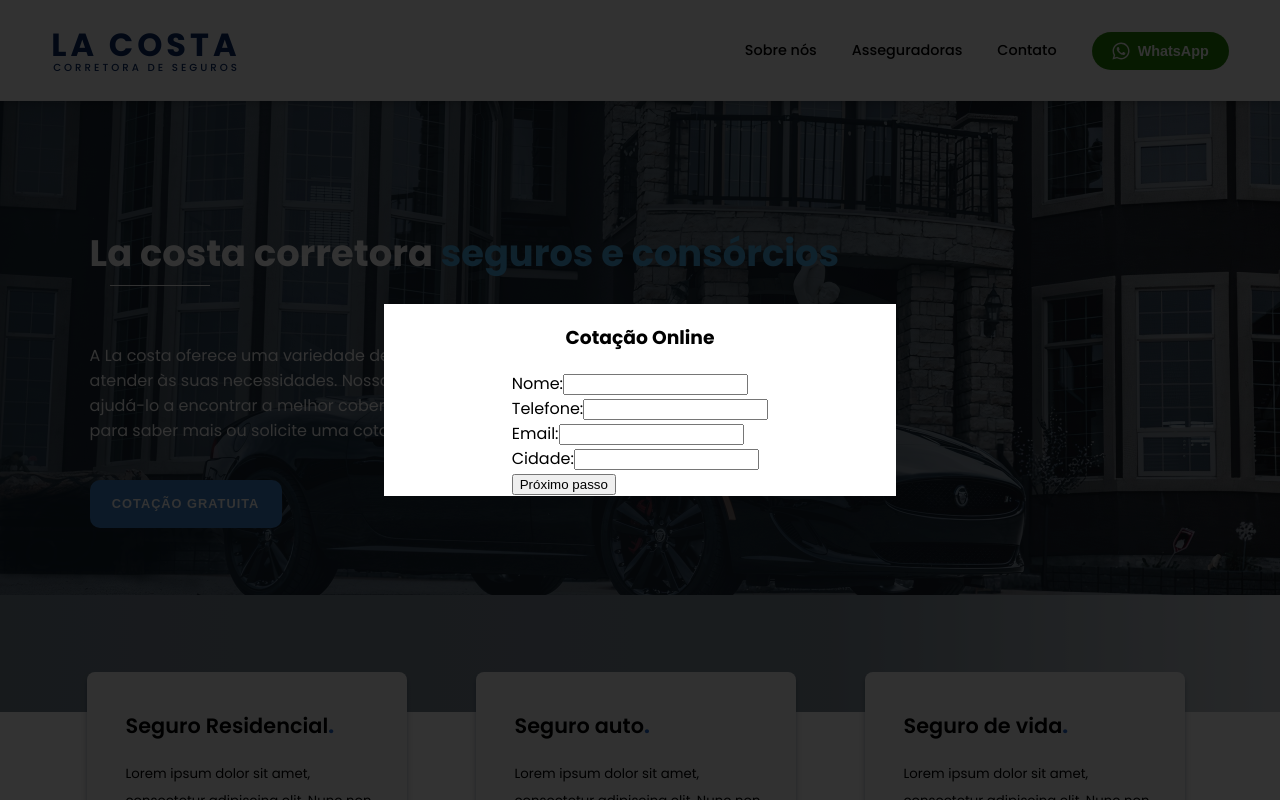
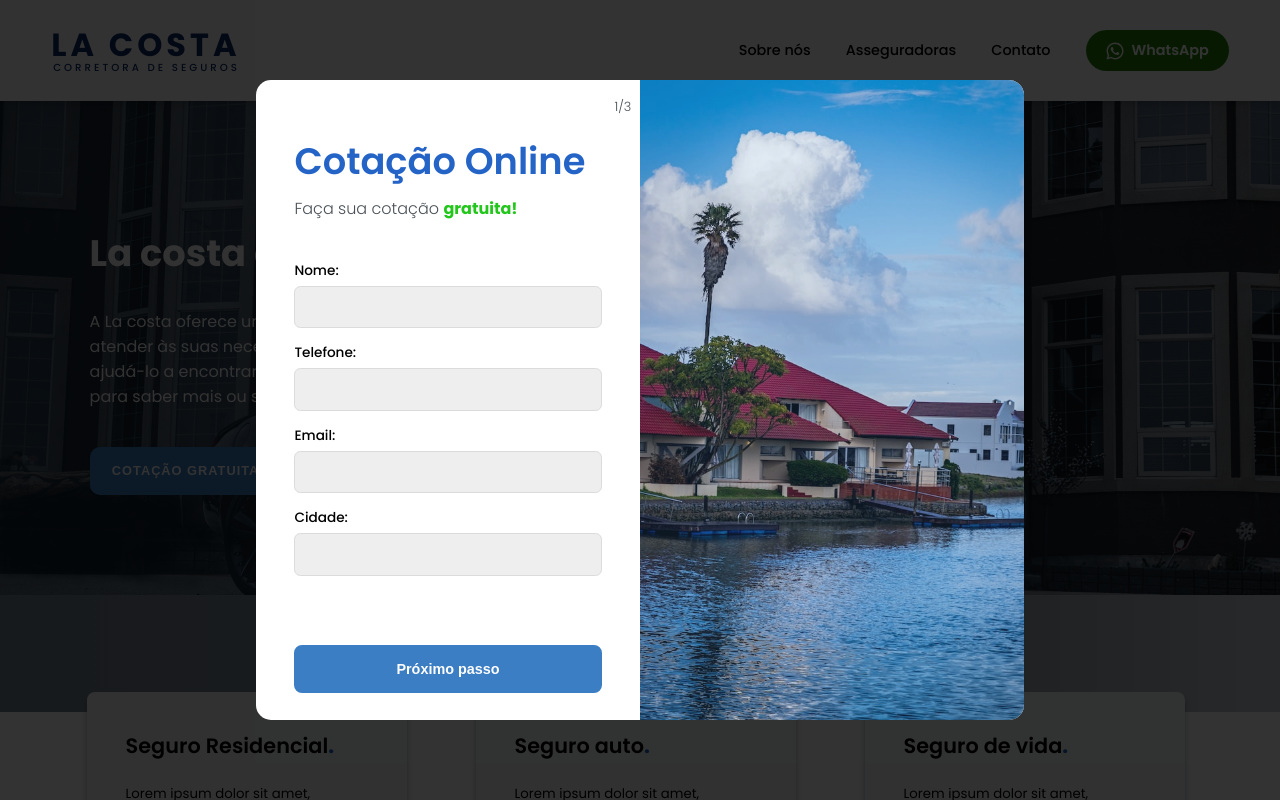
Before and after one commit to ThiagoC0STA/lacosta-corretora, a Next.js app: page / in a window 1280 px wide. Both pictures are taken after a click on the button "COTAÇÃO GRATUITA". Shown: the top 800 px of the page. Built offline with nearby package versions, Linux system fonts and the light colour scheme; a web font is replaced by a local one.

Commit message:
Final version desktop design

```diff
--- a/components/ContactForm/ContactForm.tsx
+++ b/components/ContactForm/ContactForm.tsx
@@ -21,21 +21,33 @@ const ContactForm = () => {
         <form>
           <h1>Entre em contato</h1>
           <p>Responderemos assim que possível</p>
+          <div className="inputs">
             <div>
               <label htmlFor="nome">Nome:</label>
               <input type="text" id="nome" name="nome" />
+            </div>
+            <div>
               <label htmlFor="sobrenome">Sobrenome:</label>
               <input type="text" id="sobrenome" name="sobrenome" />
+            </div>
+            <div>
               <label htmlFor="telefone">Telefone:</label>
               <input type="tel" id="telefone" name="telefone" />
+            </div>
+            <div>
+              <label htmlFor="email">Email:</label>
+              <input type="email" id="email" name="email" />
+            </div>
+            <div>
               <label htmlFor="mensagem">Mensagem:</label>
               <textarea id="mensagem" name="mensagem"></textarea>
+            </div>
           </div>
           <button type="submit">Enviar</button>
         </form>
 
         <figure>
-          <Image src={Contactformimg} alt="contato" quality={100} />
+          <Image src={Contactformimg} alt="contato" />
         </figure>
       </ContactComponent>
     </FormDiv>
--- a/components/ContactForm/styled.tsx
+++ b/components/ContactForm/styled.tsx
@@ -1,4 +1,9 @@
-import styled from "styled-components";
+import styled, { keyframes } from "styled-components";
+
+const fadeIn = keyframes`
+  from { opacity: 0; }
+  to { opacity: 1; }
+`;
 
 export const ContactComponent = styled.div`
   width: 70vw;
@@ -8,10 +13,69 @@ export const ContactComponent = styled.div`
   align-items: start;
   justify-content: space-between;
   border-radius: 15px;
+  animation: ${fadeIn} 0.5s cubic-bezier(0.65, 0.05, 0.36, 1);
 
   form {
-    width: 35vw;
-    padding: 8vh 4vw;
+    width: 40vw;
+    padding: 8vh 3vw;
+
+    .inputs {
+      margin-top: 40px;
+      display: flex;
+      width: 100%;
+      flex-direction: row;
+      flex-wrap: wrap;
+      gap: 20px 30px;
+      width: 100%;
+
+      input,
+      textarea {
+        border: 1px solid rgb(219, 219, 219);
+        font-size: 1rem;
+        padding: 0.8rem;
+        border-radius: 0.4rem;
+        background-color: rgb(238, 238, 238);
+      }
+
+      textarea {
+        max-height: 120px;
+        max-width: 485px;
+      }
+
+      label {
+        font-size: 0.85rem;
+        color: var(--b10);
+      }
+
+      input {
+        transition: all 0.2s ease 0s;
+      }
+
+      div {
+        display: flex;
+        flex-direction: column;
+      }
+    }
+
+    button {
+      background: var(--b2);
+      margin-left: 21.3vw;
+      border-radius: 8px;
+      padding: 1.7vh 3vw;
+      margin-top: 50px;
+      font-weight: 600;
+      font-size: 0.9rem;
+      color: var(--g1);
+      border: 2px solid var(--b2);
+      cursor: pointer;
+      transition: all ease 0.4s;
+
+      :hover {
+        background-color: transparent;
+        color: var(--b7);
+        border: 2px solid var(--b7);
+      }
+    }
 
     h1 {
       color: var(--b3);
--- a/components/E__export.ts
+++ b/components/E__export.ts
@@ -16,6 +16,7 @@ export { default as QuotationForm } from "./QuotationForm/QuotationForm";
 export { default as MainBanner } from "/public/assets/main-banner.jpg";
 export { default as FamilyPicture } from "/public/assets/family.jpg";
 export { default as Contactformimg } from "/public/assets/contactformimg.jpg";
+export { default as Quotationformimg } from "/public/assets/quotationformimg.jpg";
 export { default as Banner2Image } from "/public/assets/banner2.jpg";
 
 export { default as WhatsApp } from "/public/assets/whatsapp.svg";
--- a/components/Header/Header.tsx
+++ b/components/Header/Header.tsx
@@ -6,7 +6,7 @@ import Link from "next/link";
 import { Contexts } from "../../contexts/GlobalContext";
 
 const Header = () => {
-  const { mobile, setContactForm} = useContext(Contexts);
+  const { mobile, setContactForm } = useContext(Contexts);
 
   return (
     <HeaderComponent>
@@ -18,10 +18,13 @@ const Header = () => {
         <Link href="#about">Sobre nós</Link>
         <Link href="#insurers">Asseguradoras</Link>
         <a onClick={() => setContactForm(true)}>Contato</a>
-        <button>
+        <Link
+          href="https://wa.me/5541991751000?text=Ol%C3%A1%2C%20vim%20pelo%20site%20da%20Lacosta%2C%20tudo%20bem%3F"
+          target="_blank"
+        >
           <Image src={WhatsApp} alt="Whatsapp" />
           WhatsApp
-        </button>
+        </Link>
       </nav>
     </HeaderComponent>
   );
--- a/components/Header/styled.tsx
+++ b/components/Header/styled.tsx
@@ -49,7 +49,7 @@ export const HeaderComponent = styled.header`
     align-items: center;
     gap: 35px;
 
-    button {
+    a:last-child {
       display: flex;
       align-items: center;
       padding: 10px 20px;
--- a/components/Main/styled.tsx
+++ b/components/Main/styled.tsx
@@ -30,25 +30,13 @@ export const MainComponent = styled.main`
     color: var(--g1);
     font-style: normal;
     font-weight: 700;
-
-    strong {
-      color: #4ca9df;
-    }
-
-    ::before {
-      content: "";
-      width: 100px;
-      height: 1px;
-      background-color: var(--g1);
-      position: absolute;
-      margin: 60px 0 0 20px;
-    }
   }
 
   h2 {
     font-size: var(--p1);
     max-width: 43vw;
     font-weight: 400;
+    margin-top: -20px;
   }
 
   button {
--- a/components/ProductsCaroussel/styled.tsx
+++ b/components/ProductsCaroussel/styled.tsx
@@ -3,7 +3,7 @@ import styled from "styled-components";
 export const ProductsCarousselComponent = styled.section`
   padding: 0 4vw 0 4.8vw;
   width: 100%;
-  margin-top: -6vh;
+  margin-top: -3.5vh;
 
   .slick-dots {
     bottom: -8vh;
--- a/components/QuotationForm/QuotationForm.tsx
+++ b/components/QuotationForm/QuotationForm.tsx
@@ -1,5 +1,7 @@
+import Image from "next/image";
 import React, { useContext, useState } from "react";
 import { Contexts } from "../../contexts/GlobalContext";
+import { Quotationformimg } from "../E__export";
 import { FormComponent, FormDiv, LabelsDiv } from "./styled";
 
 interface FormData {
@@ -51,8 +53,6 @@ const QuotationForm: any = () => {
                 onChange={handleChange}
                 required
               />
-            </div>
-            <div>
               <label htmlFor="telephone">Telefone:</label>
               <input
                 type="text"
@@ -62,8 +62,6 @@ const QuotationForm: any = () => {
                 onChange={handleChange}
                 required
               />
-            </div>
-            <div>
               <label htmlFor="email">Email:</label>
               <input
                 type="email"
@@ -73,8 +71,6 @@ const QuotationForm: any = () => {
                 onChange={handleChange}
                 required
               />
-            </div>
-            <div>
               <label htmlFor="city">Cidade:</label>
               <input
                 type="text"
@@ -85,9 +81,11 @@ const QuotationForm: any = () => {
                 required
               />
             </div>
-            <button type="button" onClick={() => setCurrentStep(2)}>
-              Próximo passo
-            </button>
+            <div>
+              <button style={{ width: "100%"}} type="button" onClick={() => setCurrentStep(2)}>
+                Próximo passo
+              </button>
+            </div>
           </LabelsDiv>
         );
       case 2:
@@ -128,8 +126,6 @@ const QuotationForm: any = () => {
                 onChange={handleChange}
                 required
               />
-            </div>
-            <div>
               <label htmlFor="telephone">Telefone:</label>
               <input
                 type="text"
@@ -140,13 +136,12 @@ const QuotationForm: any = () => {
                 required
               />
             </div>
-
             <div>
               <button type="button" onClick={() => setCurrentStep(2)}>
                 Passo anterior
               </button>
               <button type="submit" onClick={() => handleSubmit}>
-                Enviar
+                Enviar cotação
               </button>
             </div>
           </LabelsDiv>
@@ -159,10 +154,17 @@ const QuotationForm: any = () => {
   return modalForm ? (
     <FormDiv className="myModal" onClick={handleCloseModal}>
       <FormComponent>
-        <div>
-          <h3>Cotação Online</h3>
-        </div>
-        <form onSubmit={handleSubmit}>{renderStep()}</form>
+        <form onSubmit={handleSubmit}>
+          <div>
+            <h3>Cotação Online</h3>
+            <p>{currentStep}/3</p>
+            <p>Faça sua cotação <strong>gratuita!</strong></p>
+          </div>
+          {renderStep()}
+        </form>
+        <figure>
+          <Image src={Quotationformimg} alt="contato" quality={100} />
+        </figure>
       </FormComponent>
     </FormDiv>
   ) : (
--- a/components/QuotationForm/styled.tsx
+++ b/components/QuotationForm/styled.tsx
@@ -1,4 +1,9 @@
-import styled from "styled-components";
+import styled, { keyframes } from "styled-components";
+
+const fadeIn = keyframes`
+  from { opacity: 0; }
+  to { opacity: 1; }
+`;
 
 export const FormDiv = styled.div`
   background-color: rgba(0, 0, 0, 0.8);
@@ -11,21 +16,136 @@ export const FormDiv = styled.div`
   align-items: center;
   justify-content: center;
   z-index: 999;
+  animation: ${fadeIn} 0.3s cubic-bezier(0.65, 0.05, 0.36, 1);
 `;
 
 export const FormComponent = styled.div`
-  width: 40vw;
-  min-height: 20vh;
+  width: 60vw;
+  height: 80vh;
   display: flex;
-  flex-direction: column;
-  align-items: center;
-  justify-content: flex-start;
+  align-items: flex-start;
+  justify-content: center;
   background-color: #fff;
+  border-radius: 15px;
+  animation: ${fadeIn} 0.5s cubic-bezier(0.65, 0.05, 0.36, 1);
 
   form {
     display: flex;
     flex-direction: column;
+    width: 30vw;
+    padding: 2vh 3vw;
+
+    h3 {
+      color: var(--b3);
+      font-weight: 600;
+      font-size: 2.3rem;
+    }
+
+    p {
+      font-weight: 300;
+      color: var(--g7);
+    }
+
+    p:nth-child(2) {
+      position: absolute;
+      margin-top: -16vh;
+      margin-left: 25vw;
+      font-size: 0.8rem;
+    }
+
+    p:nth-child(3) {
+      margin: -30px 0 40px 0;
+
+      strong {
+        color: #23c71c;
+      }
+    }
+  }
+
+  figure {
+    height: 80vh;
+    width: 30vw;
+    margin: 0;
+
+    ::before {
+      content: "";
+      height: 80vh;
+      width: 30vw;
+      position: absolute;
+      background-color: #4e90d129;
+      border-radius: 0 15px 15px 0;
+    }
+  }
+
+  img {
+    width: 100%;
+    height: 100%;
+    object-fit: cover;
+    border-radius: 0 15px 15px 0;
+  }
+
+  textarea,
+  select,
+  input {
+    border: 1px solid rgb(219, 219, 219);
+    width: 100%;
+    font-size: 0.85rem;
+    padding: 0.8rem;
+    border-radius: 0.4rem;
+    background-color: rgb(238, 238, 238);
+    margin-bottom: 15px;
+
+    :focus {
+      box-shadow: 0 0 0 0;
+      outline: 0;
+      border: 1px solid rgb(51, 121, 161);
+    }
+  }
+
+  textarea {
+    max-height: 120px;
+    max-width: 485px;
+  }
+
+  input,
+  label {
+    display: block;
   }
 `;
 
-export const LabelsDiv = styled.div``;
+export const LabelsDiv = styled.div`
+  display: flex;
+  flex-direction: column;
+  justify-content: space-between;
+  min-height: 54vh;
+
+  label {
+    font-size: 0.85rem;
+    font-weight: 500;
+    margin-bottom: 5px;
+  }
+
+  div:nth-child(2) {
+    display: flex;
+    gap: 15px;
+
+    button {
+      background: var(--b2);
+      border-radius: 8px;
+      padding: 1.7vh 2vw;
+      margin-top: 50px;
+      font-weight: 600;
+      font-size: 0.9rem;
+      color: var(--g1);
+      border: 2px solid var(--b2);
+      cursor: pointer;
+      transition: all ease 0.4s;
+
+      :hover {
+        background-color: transparent;
+        color: var(--b7);
+        border: 2px solid var(--b7);
+      }
+    }
+  }
+`;
```
Also changed, not shown: public/assets/quotationformimg.jpg (added). Lines whose indentation alone changed are shown as unchanged.
